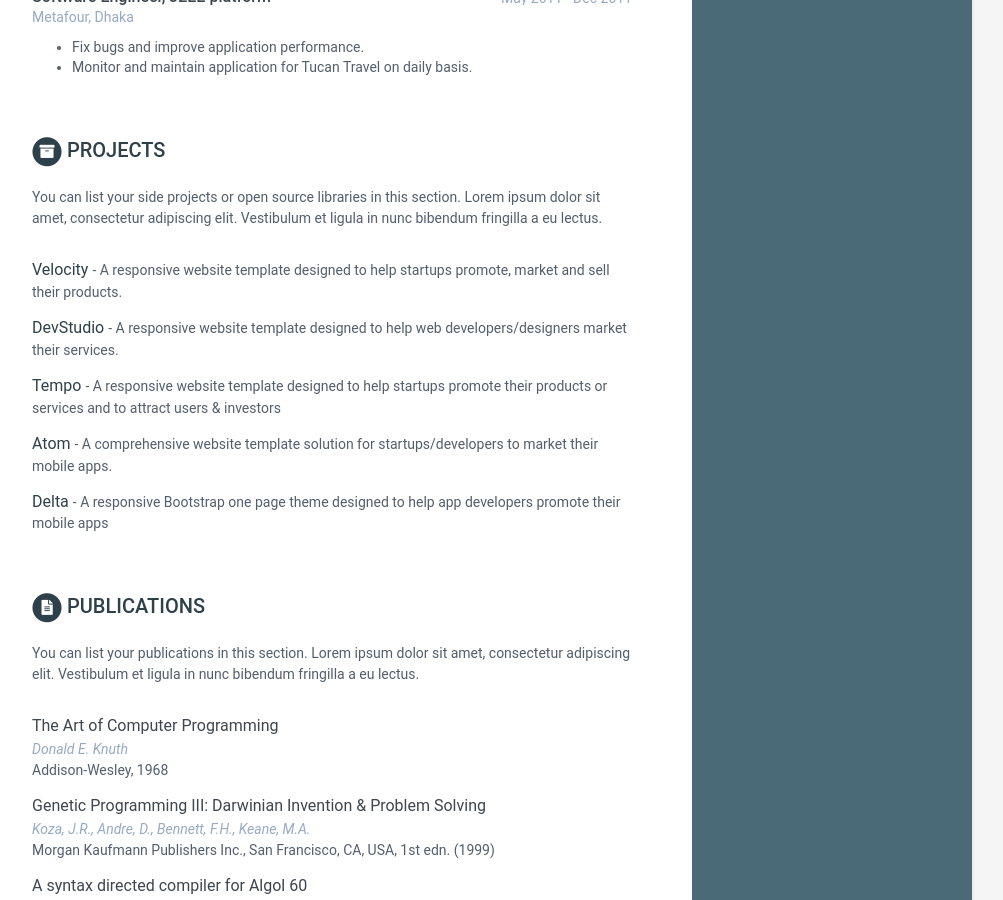
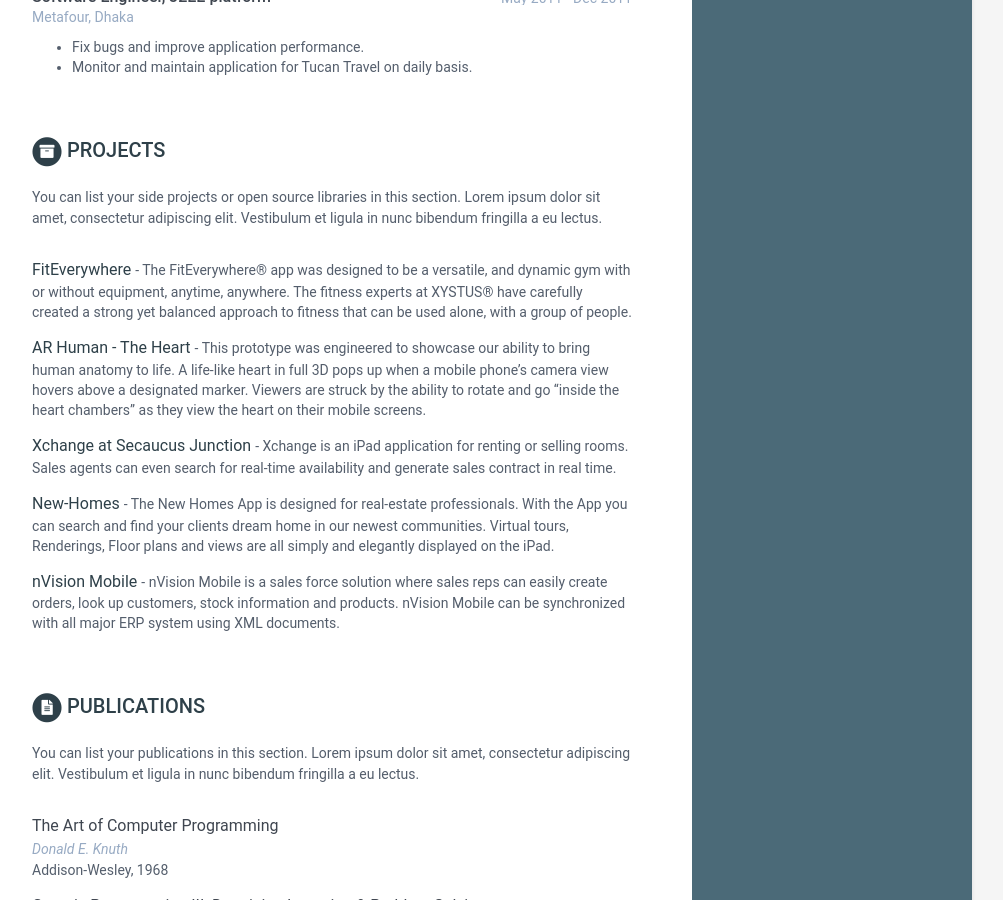
Before and after one commit to mjhassan/mjhassan.github.io, a Jekyll site: the page built from index.html, in a window 1280 px wide and 900 px high, scrolled down 1484 px. Shown: the whole window, without its empty margins (168-1171 px from the left). Built offline with Jekyll 4.4.1, drawn with Linux system fonts in a browser that asks for light colours.

Commit message:
updated projects.

```diff
--- a/_data/data.yml
+++ b/_data/data.yml
@@ -131,25 +131,25 @@ projects:
       Vestibulum et ligula in nunc bibendum fringilla a eu lectus.
 
     assignments:
-      - title: Velocity
-        link: "#hook"
-        tagline: "A responsive website template designed to help startups promote, market and sell their products."
+      - title: FitEverywhere
+        link: "https://itunes.apple.com/us/app/fiteverywhere/id1196160234?mt=8"
+        tagline: "The FitEverywhere® app was designed to be a versatile, and dynamic gym with or without equipment, anytime, anywhere. The fitness experts at XYSTUS® have carefully created a strong yet balanced approach to fitness that can be used alone, with a group of people."
 
-      - title: DevStudio
-        link: "#"
-        tagline: "A responsive website template designed to help web developers/designers market their services."
+      - title: AR Human - The Heart
+        link: "http://www.infolytx.com/our-insights/portfolio-items/ar-heart/?portfolioCats=55"
+        tagline: "This prototype was engineered to showcase our ability to bring human anatomy to life. A life-like heart in full 3D pops up when a mobile phone’s camera view hovers above a designated marker. Viewers are struck by the ability to rotate and go “inside the heart chambers” as they view the heart on their mobile screens."
 
-      - title: Tempo
-        link: "#"
-        tagline: "A responsive website template designed to help startups promote their products or services and to attract users &amp; investors"
+      - title: Xchange at Secaucus Junction
+        link: "https://itunes.apple.com/us/app/xchange-at-secaucus-junction/id559392801?mt=8"
+        tagline: "Xchange is an iPad application for renting or selling rooms. Sales agents can even search for real-time availability and generate sales contract in real time."
 
-      - title: Atom
-        link: "#"
-        tagline: "A comprehensive website template solution for startups/developers to market their mobile apps."
+      - title: New-Homes
+        link: "https://itunes.apple.com/us/app/new-homes/id948335191?mt=8"
+        tagline: "The New Homes App is designed for real-estate professionals. With the App you can search and find your clients dream home in our newest communities. Virtual tours, Renderings, Floor plans and views are all simply and elegantly displayed on the iPad."
 
-      - title: Delta
-        link: "#"
-        tagline: "A responsive Bootstrap one page theme designed to help app developers promote their mobile apps"
+      - title: nVision Mobile
+        link: "https://itunes.apple.com/us/app/nvision-mobile/id465051611?mt=8"
+        tagline: "nVision Mobile is a sales force solution where sales reps can easily create orders, look up customers, stock information and products. nVision Mobile can be synchronized with all major ERP system using XML documents."
 
 publications:
     title: Publications
```
